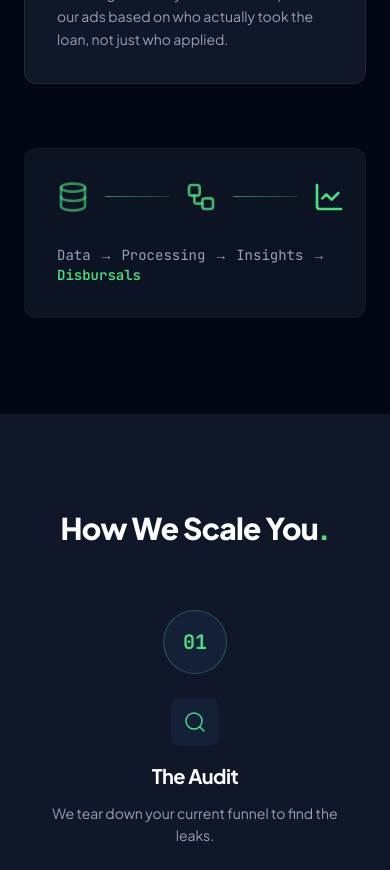
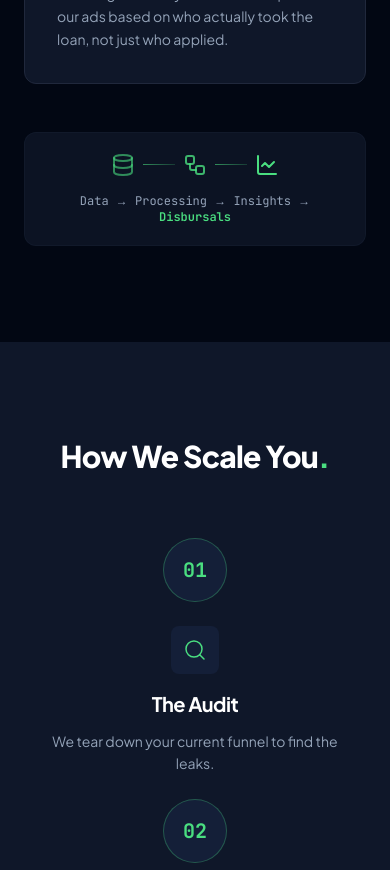
Before and after one commit to Rudra-bdatech/Clients, a Next.js app: page / in a window 390 px wide. Shown: the part 8140-9010 px from the top of the page. Built offline with nearby package versions, Linux system fonts and the light colour scheme.

Commit message:
fix(home): make Data-to-Disbursals pipeline card fully responsive on mobile

```diff
--- a/src/app/page.tsx
+++ b/src/app/page.tsx
@@ -754,37 +754,37 @@ export default function HomePage() {
             </div>
 
             <ScrollReveal delayMs={300}>
-              <div className="mt-16 p-8 rounded-xl glass-strong">
-                <div className="flex items-center justify-between flex-wrap gap-8">
-                  <div className="flex items-center gap-4">
-                    <div>
+              <div className="mt-12 sm:mt-16 p-5 sm:p-8 rounded-xl glass-strong">
+                <div className="flex flex-col sm:flex-row items-center sm:justify-between gap-4 sm:gap-8 text-center sm:text-left">
+                  <div className="flex items-center justify-center gap-2 sm:gap-4 max-w-full">
+                    <div className="shrink-0">
                       <Database
-                        className="w-8 h-8 text-mint/60"
+                        className="w-6 h-6 sm:w-8 sm:h-8 text-mint/60"
                         aria-hidden="true"
                       />
                     </div>
                     <div
                       aria-hidden="true"
-                      className="w-16 h-px bg-gradient-to-r from-mint/60 to-mint/20"
+                      className="w-8 sm:w-16 h-px bg-gradient-to-r from-mint/60 to-mint/20 shrink"
                     />
-                    <div>
+                    <div className="shrink-0">
                       <Workflow
-                        className="w-8 h-8 text-mint/80"
+                        className="w-6 h-6 sm:w-8 sm:h-8 text-mint/80"
                         aria-hidden="true"
                       />
                     </div>
                     <div
                       aria-hidden="true"
-                      className="w-16 h-px bg-gradient-to-r from-mint/60 to-mint/20"
+                      className="w-8 sm:w-16 h-px bg-gradient-to-r from-mint/60 to-mint/20 shrink"
                     />
-                    <div>
+                    <div className="shrink-0">
                       <ChartLine
-                        className="w-8 h-8 text-mint"
+                        className="w-6 h-6 sm:w-8 sm:h-8 text-mint"
                         aria-hidden="true"
                       />
                     </div>
                   </div>
-                  <p className="text-muted-foreground text-sm font-mono">
+                  <p className="text-muted-foreground text-xs sm:text-sm font-mono">
                     Data → Processing → Insights →{" "}
                     <span className="text-mint font-semibold">Disbursals</span>
                   </p>
```
